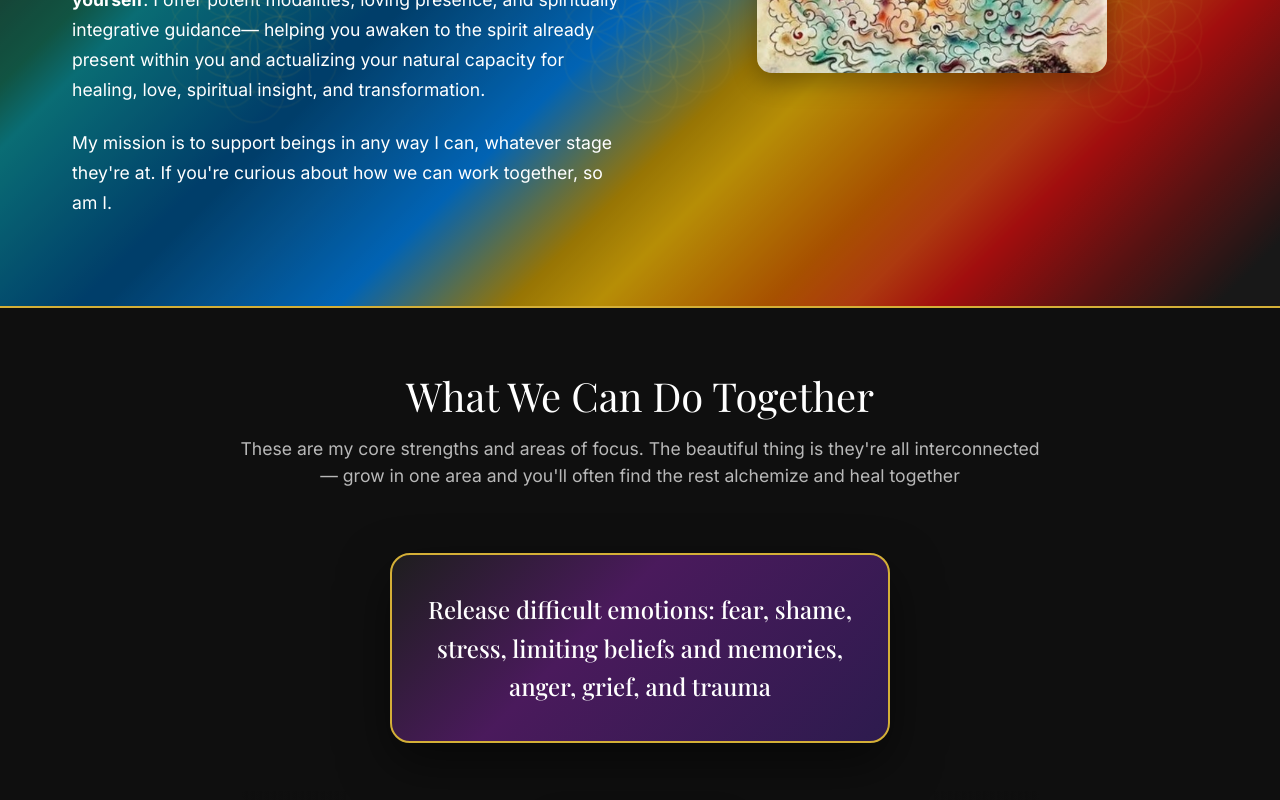
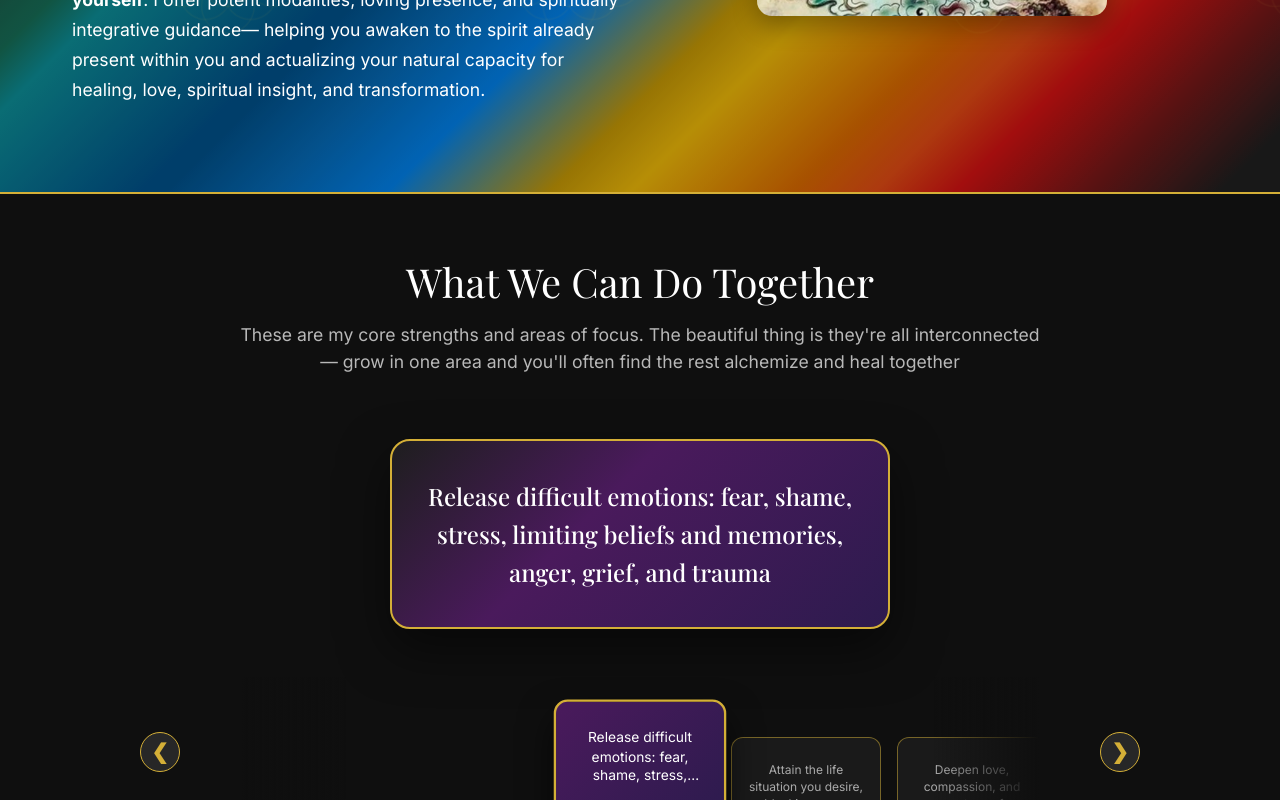
Before and after one commit to naturalCode4/kalyanamitta-website, a React (Create React App) app: page / in a window 1280 px wide. Shown: the part 1380-2180 px from the top of the page. Built offline with nearby package versions, Linux system fonts and the light colour scheme; the HTML template or start-up script is replaced by a standard one.

Commit message:
cookin it up type shit

```diff
--- a/src/pages/Home.js
+++ b/src/pages/Home.js
@@ -137,7 +137,6 @@ const Home = () => {
             <p>This work creates <b>well-being, health, love, power, deeper connection, desired outcomes, letting go of what does not serve, alignment with clear wisdom and purpose, and much more.</b></p>
             <p>My modalities are EFT (Emotional Freedom Techniques, or Tapping), Reiki Energy Healing, and Spiritual Counseling and Practices (Yoga, Breathwork, Sound Healing, and Meditation). My guidance and modalities are integrative and rooted in direct experience, science, and essential teachings from spiritual traditions.</p>
             <p>You are fundamentally good and have inherent healing potential. I help you realize and activate this so you can <b>experience this for yourself</b>. I offer potent modalities, loving presence, and spiritually integrative guidance— helping you awaken to the spirit already present within you and actualizing your natural capacity for healing, love, spiritual insight, and transformation.</p>
-            <p>My mission is to support beings in any way I can, whatever stage they're at. If you're curious about how we can work together, so am I.</p>
           </div>
           <div className="about-photos">
             <div className="photo-container">
```
